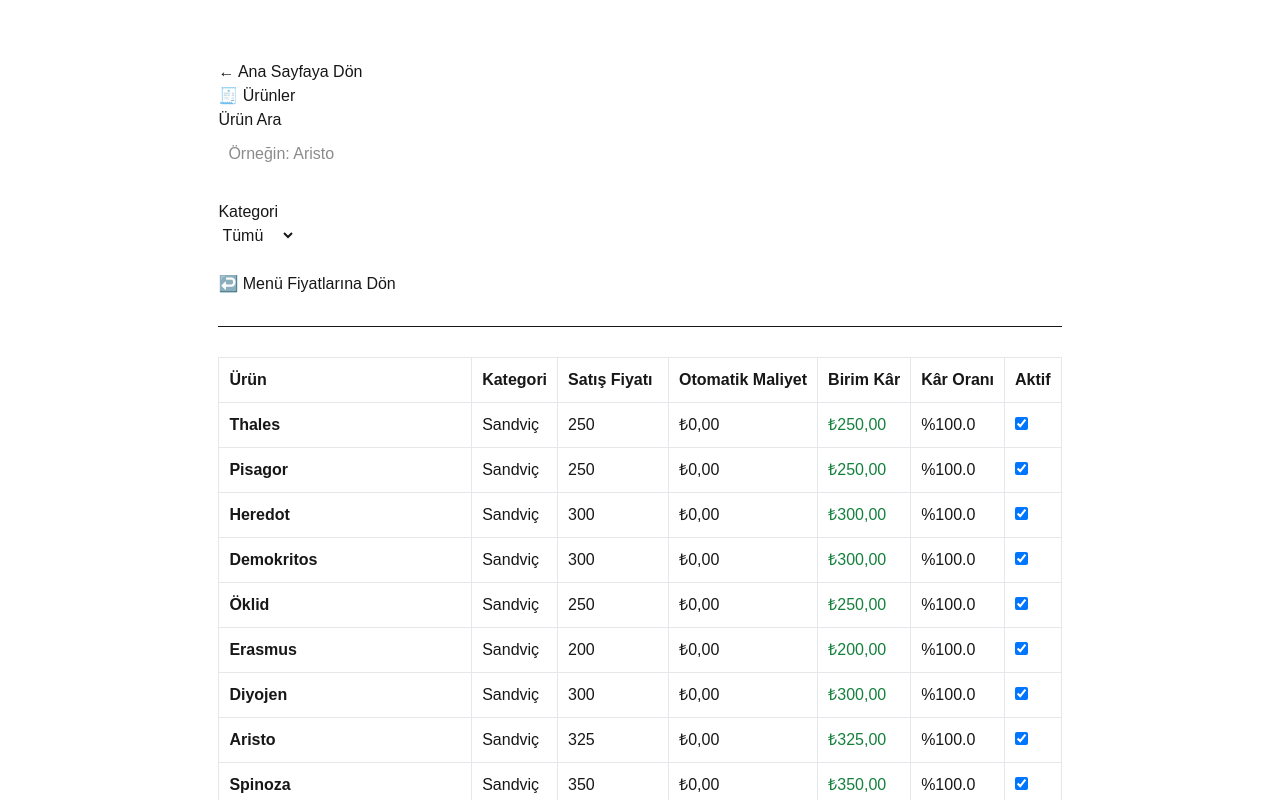
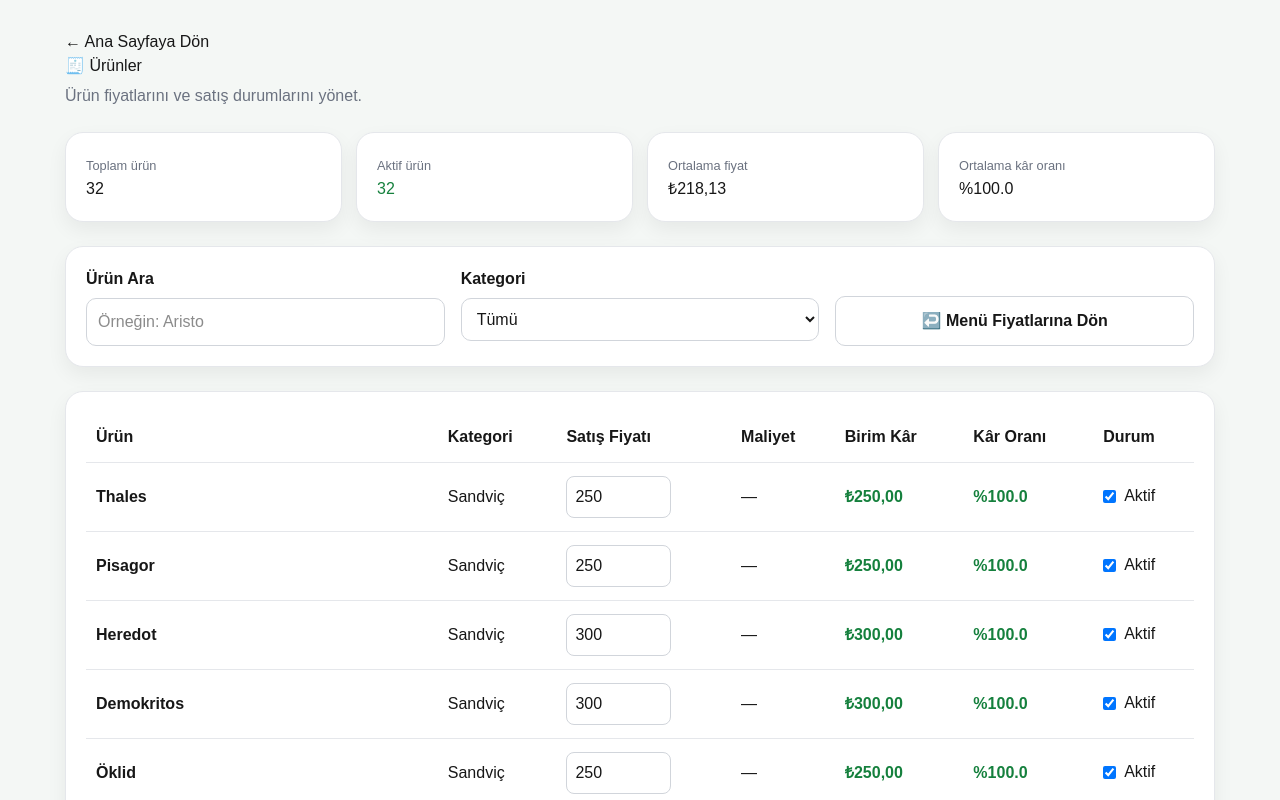
Before and after one commit to aristosandwich/aristo-yonetim-sistemi, a Next.js app: page /urunler in a window 1280 px wide. Shown: the top 800 px of the page. Built offline with nearby package versions, Linux system fonts and the light colour scheme.

Commit message:
Ürünler ekranı yenilendi

```diff
--- a/app/urunler/page.tsx
+++ b/app/urunler/page.tsx
@@ -2,6 +2,7 @@
 
 import Link from "next/link";
 import { useEffect, useMemo, useState } from "react";
+import { receteler } from "../data/receteler";
 
 type Kategori = "Sandviç" | "Salata" | "İçecek" | "Ek Ürün";
 
@@ -16,97 +17,353 @@ type Urun = {
 
 type Malzeme = {
   id: number;
+  ad: string;
+  kullanimAlani: "Sandviç" | "Salata";
+  gramaj: number;
   birimFiyat: number;
-};
-
-type ReceteSatiri = {
-  malzemeId: number;
-  gramaj: number;
-};
-
-type Recete = {
-  urunId: number;
-  malzemeler: ReceteSatiri[];
+  kalori100Gr: number;
 };
 
 const varsayilanUrunler: Urun[] = [
-  { id: 1, ad: "Thales", kategori: "Sandviç", satisFiyati: 250, maliyet: 0, aktif: true },
-  { id: 2, ad: "Pisagor", kategori: "Sandviç", satisFiyati: 250, maliyet: 0, aktif: true },
-  { id: 3, ad: "Heredot", kategori: "Sandviç", satisFiyati: 300, maliyet: 0, aktif: true },
-  { id: 4, ad: "Demokritos", kategori: "Sandviç", satisFiyati: 300, maliyet: 0, aktif: true },
-  { id: 5, ad: "Öklid", kategori: "Sandviç", satisFiyati: 250, maliyet: 0, aktif: true },
-  { id: 6, ad: "Erasmus", kategori: "Sandviç", satisFiyati: 200, maliyet: 0, aktif: true },
-  { id: 7, ad: "Diyojen", kategori: "Sandviç", satisFiyati: 300, maliyet: 0, aktif: true },
-  { id: 8, ad: "Aristo", kategori: "Sandviç", satisFiyati: 325, maliyet: 0, aktif: true },
-  { id: 9, ad: "Spinoza", kategori: "Sandviç", satisFiyati: 350, maliyet: 0, aktif: true },
-  { id: 10, ad: "Sokrates", kategori: "Sandviç", satisFiyati: 300, maliyet: 0, aktif: true },
-  { id: 11, ad: "Kopernik", kategori: "Sandviç", satisFiyati: 300, maliyet: 0, aktif: true },
-  { id: 12, ad: "Platon", kategori: "Sandviç", satisFiyati: 400, maliyet: 0, aktif: true },
-  { id: 13, ad: "Heraklitos", kategori: "Sandviç", satisFiyati: 250, maliyet: 0, aktif: true },
-
-  { id: 14, ad: "Ton Balıklı Salata", kategori: "Salata", satisFiyati: 400, maliyet: 0, aktif: true },
-  { id: 15, ad: "Tulum Peynirli & Cevizli Salata", kategori: "Salata", satisFiyati: 400, maliyet: 0, aktif: true },
-  { id: 16, ad: "Hellim Salata", kategori: "Salata", satisFiyati: 400, maliyet: 0, aktif: true },
-  { id: 17, ad: "Akdeniz Salata", kategori: "Salata", satisFiyati: 400, maliyet: 0, aktif: true },
-  { id: 18, ad: "Aristo Club Salata", kategori: "Salata", satisFiyati: 400, maliyet: 0, aktif: true },
-
-  { id: 19, ad: "Portakal Suyu %100", kategori: "İçecek", satisFiyati: 125, maliyet: 0, aktif: true },
-  { id: 20, ad: "Ayran", kategori: "İçecek", satisFiyati: 75, maliyet: 0, aktif: true },
-  { id: 21, ad: "Coca-Cola", kategori: "İçecek", satisFiyati: 100, maliyet: 0, aktif: true },
-  { id: 22, ad: "Coca-Cola Zero", kategori: "İçecek", satisFiyati: 100, maliyet: 0, aktif: true },
-  { id: 23, ad: "Cappy Karışık Meyve Suyu", kategori: "İçecek", satisFiyati: 100, maliyet: 0, aktif: true },
-  { id: 24, ad: "Cappy Vişne Meyve Suyu", kategori: "İçecek", satisFiyati: 100, maliyet: 0, aktif: true },
-  { id: 25, ad: "Fanta", kategori: "İçecek", satisFiyati: 100, maliyet: 0, aktif: true },
-  { id: 26, ad: "Sprite", kategori: "İçecek", satisFiyati: 100, maliyet: 0, aktif: true },
-  { id: 27, ad: "Fuse Tea Limon", kategori: "İçecek", satisFiyati: 100, maliyet: 0, aktif: true },
-  { id: 28, ad: "Fuse Tea Şeftali", kategori: "İçecek", satisFiyati: 100, maliyet: 0, aktif: true },
-  { id: 29, ad: "Sade Soda", kategori: "İçecek", satisFiyati: 30, maliyet: 0, aktif: true },
-  { id: 30, ad: "Su", kategori: "İçecek", satisFiyati: 20, maliyet: 0, aktif: true },
-  { id: 31, ad: "Filtre Kahve", kategori: "İçecek", satisFiyati: 125, maliyet: 0, aktif: true },
-
-  { id: 32, ad: "Esmer Baget Farkı", kategori: "Ek Ürün", satisFiyati: 30, maliyet: 0, aktif: true },
+  {
+    id: 1,
+    ad: "Thales",
+    kategori: "Sandviç",
+    satisFiyati: 250,
+    maliyet: 0,
+    aktif: true,
+  },
+  {
+    id: 2,
+    ad: "Pisagor",
+    kategori: "Sandviç",
+    satisFiyati: 250,
+    maliyet: 0,
+    aktif: true,
+  },
+  {
+    id: 3,
+    ad: "Heredot",
+    kategori: "Sandviç",
+    satisFiyati: 300,
+    maliyet: 0,
+    aktif: true,
+  },
+  {
+    id: 4,
+    ad: "Demokritos",
+    kategori: "Sandviç",
+    satisFiyati: 300,
+    maliyet: 0,
+    aktif: true,
+  },
+  {
+    id: 5,
+    ad: "Öklid",
+    kategori: "Sandviç",
+    satisFiyati: 250,
+    maliyet: 0,
+    aktif: true,
+  },
+  {
+    id: 6,
+    ad: "Erasmus",
+    kategori: "Sandviç",
+    satisFiyati: 200,
+    maliyet: 0,
+    aktif: true,
+  },
+  {
+    id: 7,
+    ad: "Diyojen",
+    kategori: "Sandviç",
+    satisFiyati: 300,
+    maliyet: 0,
+    aktif: true,
+  },
+  {
+    id: 8,
+    ad: "Aristo",
+    kategori: "Sandviç",
+    satisFiyati: 325,
+    maliyet: 0,
+    aktif: true,
+  },
+  {
+    id: 9,
+    ad: "Spinoza",
+    kategori: "Sandviç",
+    satisFiyati: 350,
+    maliyet: 0,
+    aktif: true,
+  },
+  {
+    id: 10,
+    ad: "Sokrates",
+    kategori: "Sandviç",
+    satisFiyati: 300,
+    maliyet: 0,
+    aktif: true,
+  },
+  {
+    id: 11,
+    ad: "Kopernik",
+    kategori: "Sandviç",
+    satisFiyati: 300,
+    maliyet: 0,
+    aktif: true,
+  },
+  {
+    id: 12,
+    ad: "Platon",
+    kategori: "Sandviç",
+    satisFiyati: 400,
+    maliyet: 0,
+    aktif: true,
+  },
+  {
+    id: 13,
+    ad: "Heraklitos",
+    kategori: "Sandviç",
+    satisFiyati: 250,
+    maliyet: 0,
+    aktif: true,
+  },
+  {
+    id: 14,
+    ad: "Ton Balıklı Salata",
+    kategori: "Salata",
+    satisFiyati: 400,
+    maliyet: 0,
+    aktif: true,
+  },
+  {
+    id: 15,
+    ad: "Tulum Peynirli & Cevizli Salata",
+    kategori: "Salata",
+    satisFiyati: 400,
+    maliyet: 0,
+    aktif: true,
+  },
+  {
+    id: 16,
+    ad: "Hellim Salata",
+    kategori: "Salata",
+    satisFiyati: 400,
+    maliyet: 0,
+    aktif: true,
+  },
+  {
+    id: 17,
+    ad: "Akdeniz Salata",
+    kategori: "Salata",
+    satisFiyati: 400,
+    maliyet: 0,
+    aktif: true,
+  },
+  {
+    id: 18,
+    ad: "Aristo Club Salata",
+    kategori: "Salata",
+    satisFiyati: 400,
+    maliyet: 0,
+    aktif: true,
+  },
+  {
+    id: 19,
+    ad: "Portakal Suyu %100",
+    kategori: "İçecek",
+    satisFiyati: 125,
+    maliyet: 0,
+    aktif: true,
+  },
+  {
+    id: 20,
+    ad: "Ayran",
+    kategori: "İçecek",
+    satisFiyati: 75,
+    maliyet: 0,
+    aktif: true,
+  },
+  {
+    id: 21,
+    ad: "Coca-Cola",
+    kategori: "İçecek",
+    satisFiyati: 100,
+    maliyet: 0,
+    aktif: true,
+  },
+  {
+    id: 22,
+    ad: "Coca-Cola Zero",
+    kategori: "İçecek",
+    satisFiyati: 100,
+    maliyet: 0,
+    aktif: true,
+  },
+  {
+    id: 23,
+    ad: "Cappy Karışık Meyve Suyu",
+    kategori: "İçecek",
+    satisFiyati: 100,
+    maliyet: 0,
+    aktif: true,
+  },
+  {
+    id: 24,
+    ad: "Cappy Vişne Meyve Suyu",
+    kategori: "İçecek",
+    satisFiyati: 100,
+    maliyet: 0,
+    aktif: true,
+  },
+  {
+    id: 25,
+    ad: "Fanta",
+    kategori: "İçecek",
+    satisFiyati: 100,
+    maliyet: 0,
+    aktif: true,
+  },
+  {
+    id: 26,
+    ad: "Sprite",
+    kategori: "İçecek",
+    satisFiyati: 100,
+    maliyet: 0,
+    aktif: true,
+  },
+  {
+    id: 27,
+    ad: "Fuse Tea Limon",
+    kategori: "İçecek",
+    satisFiyati: 100,
+    maliyet: 0,
+    aktif: true,
+  },
+  {
+    id: 28,
+    ad: "Fuse Tea Şeftali",
+    kategori: "İçecek",
+    satisFiyati: 100,
+    maliyet: 0,
+    aktif: true,
+  },
+  {
+    id: 29,
+    ad: "Sade Soda",
+    kategori: "İçecek",
+    satisFiyati: 30,
+    maliyet: 0,
+    aktif: true,
+  },
+  {
+    id: 30,
+    ad: "Su",
+    kategori: "İçecek",
+    satisFiyati: 20,
+    maliyet: 0,
+    aktif: true,
+  },
+  {
+    id: 31,
+    ad: "Filtre Kahve",
+    kategori: "İçecek",
+    satisFiyati: 125,
+    maliyet: 0,
+    aktif: true,
+  },
+  {
+    id: 32,
+    ad: "Esmer Baget Farkı",
+    kategori: "Ek Ürün",
+    satisFiyati: 30,
+    maliyet: 0,
+    aktif: true,
+  },
 ];
 
 export default function Urunler() {
   const [urunler, setUrunler] = useState<Urun[]>([]);
   const [malzemeler, setMalzemeler] = useState<Malzeme[]>([]);
-  const [receteler, setReceteler] = useState<Recete[]>([]);
   const [arama, setArama] = useState("");
-  const [kategori, setKategori] = useState<"Tümü" | Kategori>("Tümü");
+  const [kategori, setKategori] = useState<"Tümü" | Kategori>(
+    "Tümü"
+  );
 
   useEffect(() => {
-    const kayitliUrunler = localStorage.getItem("aristo-urunler");
+    const kayitliUrunler: Urun[] = JSON.parse(
+      localStorage.getItem("aristo-urunler") || "[]"
+    );
 
-    if (kayitliUrunler) {
-      setUrunler(JSON.parse(kayitliUrunler));
-    } else {
-      setUrunler(varsayilanUrunler);
+    const birlestirilmisUrunler = varsayilanUrunler.map(
+      (varsayilanUrun) => {
+        const kayitliUrun = kayitliUrunler.find(
+          (urun) => urun.id === varsayilanUrun.id
+        );
+
+        if (!kayitliUrun) {
+          return varsayilanUrun;
+        }
+
+        return {
+          ...varsayilanUrun,
+          satisFiyati: Number(
+            kayitliUrun.satisFiyati ??
+              varsayilanUrun.satisFiyati
+          ),
+          aktif: kayitliUrun.aktif ?? varsayilanUrun.aktif,
+        };
+      }
+    );
+
+    setUrunler(birlestirilmisUrunler);
+
     localStorage.setItem(
       "aristo-urunler",
-        JSON.stringify(varsayilanUrunler)
+      JSON.stringify(birlestirilmisUrunler)
+    );
+
+    const kayitliMalzemeler: Malzeme[] = JSON.parse(
+      localStorage.getItem("aristo-malzemeler") || "[]"
+    );
+
+    setMalzemeler(kayitliMalzemeler);
+  }, []);
+
+  function urunleriKaydet(yeniListe: Urun[]) {
+    setUrunler(yeniListe);
+
+    localStorage.setItem(
+      "aristo-urunler",
+      JSON.stringify(yeniListe)
     );
   }
 
-    setMalzemeler(
-      JSON.parse(localStorage.getItem("aristo-malzemeler") || "[]")
+  function fiyatGuncelle(id: number, fiyat: number) {
+    const yeniListe = urunler.map((urun) =>
+      urun.id === id
+        ? {
+            ...urun,
+            satisFiyati: Math.max(fiyat, 0),
+          }
+        : urun
     );
 
-    setReceteler(
-      JSON.parse(localStorage.getItem("aristo-receteler") || "[]")
-    );
-  }, []);
+    urunleriKaydet(yeniListe);
+  }
 
-  function guncelle(
-    id: number,
-    alan: "satisFiyati" | "aktif",
-    deger: number | boolean
-  ) {
+  function aktiflikGuncelle(id: number, aktif: boolean) {
     const yeniListe = urunler.map((urun) =>
-      urun.id === id ? { ...urun, [alan]: deger } : urun
+      urun.id === id
+        ? {
+            ...urun,
+            aktif,
+          }
+        : urun
     );
 
-    setUrunler(yeniListe);
-    localStorage.setItem("aristo-urunler", JSON.stringify(yeniListe));
+    urunleriKaydet(yeniListe);
   }
 
   function varsayilanaDon() {
@@ -116,39 +373,67 @@ export default function Urunler() {
 
     if (!onay) return;
 
-    setUrunler(varsayilanUrunler);
-    localStorage.setItem(
-      "aristo-urunler",
-      JSON.stringify(varsayilanUrunler)
-    );
+    urunleriKaydet(varsayilanUrunler);
   }
 
-  function maliyetHesapla(urunId: number) {
+  function maliyetHesapla(urun: Urun) {
     const recete = receteler.find(
-      (kayit) => kayit.urunId === urunId
+      (kayit) => kayit.urun === urun.ad
     );
 
-    if (!recete) return 0;
+    if (!recete) {
+      return 0;
+    }
+
+    const kullanimAlani =
+      urun.kategori === "Salata" ? "Salata" : "Sandviç";
 
     return recete.malzemeler.reduce((toplam, satir) => {
-      const malzeme = malzemeler.find(
-        (kayit) => kayit.id === satir.malzemeId
+      const ayniIsimliMalzemeler = malzemeler.filter(
+        (malzeme) => malzeme.ad === satir.malzeme
       );
 
-      if (!malzeme) return toplam;
+      const malzeme =
+        ayniIsimliMalzemeler.find(
+          (kayit) =>
+            kayit.kullanimAlani === kullanimAlani
+        ) || ayniIsimliMalzemeler[0];
+
+      if (!malzeme) {
+        return toplam;
+      }
 
       return (
         toplam +
         (Number(malzeme.birimFiyat || 0) / 1000) *
-          Number(satir.gramaj || 0)
+          Number(satir.gram || 0)
       );
     }, 0);
   }
 
+  const hesaplananUrunler = useMemo(() => {
+    return urunler.map((urun) => {
+      const maliyet = maliyetHesapla(urun);
+      const kar = Number(urun.satisFiyati || 0) - maliyet;
+
+      const karOrani =
+        urun.satisFiyati > 0
+          ? (kar / urun.satisFiyati) * 100
+          : 0;
+
+      return {
+        ...urun,
+        maliyet,
+        kar,
+        karOrani,
+      };
+    });
+  }, [urunler, malzemeler]);
+
   const filtrelenmisUrunler = useMemo(() => {
     const aranan = arama.trim().toLocaleLowerCase("tr-TR");
 
-    return urunler.filter((urun) => {
+    return hesaplananUrunler.filter((urun) => {
       const kategoriUygun =
         kategori === "Tümü" || urun.kategori === kategori;
 
@@ -158,7 +443,28 @@ export default function Urunler() {
 
       return kategoriUygun && aramaUygun;
     });
-  }, [urunler, arama, kategori]);
+  }, [hesaplananUrunler, arama, kategori]);
+
+  const aktifUrunSayisi = urunler.filter(
+    (urun) => urun.aktif
+  ).length;
+
+  const ortalamaFiyat =
+    urunler.length > 0
+      ? urunler.reduce(
+          (toplam, urun) =>
+            toplam + Number(urun.satisFiyati || 0),
+          0
+        ) / urunler.length
+      : 0;
+
+  const ortalamaKarOrani =
+    hesaplananUrunler.length > 0
+      ? hesaplananUrunler.reduce(
+          (toplam, urun) => toplam + urun.karOrani,
+          0
+        ) / hesaplananUrunler.length
+      : 0;
 
   const para = (tutar: number) =>
     new Intl.NumberFormat("tr-TR", {
@@ -166,45 +472,144 @@ export default function Urunler() {
       currency: "TRY",
     }).format(tutar);
 
+  const kartStili = {
+    background: "#ffffff",
+    border: "1px solid #e5e7eb",
+    borderRadius: "18px",
+    padding: "20px",
+    boxShadow: "0 8px 20px rgba(0,0,0,0.06)",
+  };
+
+  const alanStili = {
+    width: "100%",
+    padding: "11px",
+    border: "1px solid #d1d5db",
+    borderRadius: "10px",
+    boxSizing: "border-box" as const,
+    background: "#ffffff",
+  };
+
   return (
     <main
       style={{
-        maxWidth: "1050px",
-        margin: "40px auto",
-        padding: "20px",
+        minHeight: "100vh",
+        background: "#f4f7f5",
+        padding: "30px 18px",
         fontFamily: "Arial, sans-serif",
       }}
     >
+      <div style={{ maxWidth: "1150px", margin: "0 auto" }}>
         <Link href="/">← Ana Sayfaya Dön</Link>
 
-      <h1>🧾 Ürünler</h1>
+        <h1 style={{ marginBottom: "6px" }}>🧾 Ürünler</h1>
 
-      <label>Ürün Ara</label>
-      <br />
+        <p
+          style={{
+            marginTop: 0,
+            marginBottom: "24px",
+            color: "#6b7280",
+          }}
+        >
+          Ürün fiyatlarını ve satış durumlarını yönet.
+        </p>
+
+        <section
+          style={{
+            display: "grid",
+            gridTemplateColumns:
+              "repeat(auto-fit, minmax(190px, 1fr))",
+            gap: "14px",
+            marginBottom: "24px",
+          }}
+        >
+          <div style={kartStili}>
+            <small style={{ color: "#6b7280" }}>
+              Toplam ürün
+            </small>
+            <h2 style={{ marginBottom: 0 }}>
+              {urunler.length}
+            </h2>
+          </div>
+
+          <div style={kartStili}>
+            <small style={{ color: "#6b7280" }}>
+              Aktif ürün
+            </small>
+            <h2
+              style={{
+                marginBottom: 0,
+                color: "#15803d",
+              }}
+            >
+              {aktifUrunSayisi}
+            </h2>
+          </div>
+
+          <div style={kartStili}>
+            <small style={{ color: "#6b7280" }}>
+              Ortalama fiyat
+            </small>
+            <h2 style={{ marginBottom: 0 }}>
+              {para(ortalamaFiyat)}
+            </h2>
+          </div>
+
+          <div style={kartStili}>
+            <small style={{ color: "#6b7280" }}>
+              Ortalama kâr oranı
+            </small>
+            <h2 style={{ marginBottom: 0 }}>
+              %{ortalamaKarOrani.toFixed(1)}
+            </h2>
+          </div>
+        </section>
+
+        <section
+          style={{
+            ...kartStili,
+            display: "grid",
+            gridTemplateColumns:
+              "repeat(auto-fit, minmax(220px, 1fr))",
+            gap: "16px",
+            marginBottom: "24px",
+          }}
+        >
+          <div>
+            <label>
+              <strong>Ürün Ara</strong>
+            </label>
 
             <input
               value={arama}
-        onChange={(event) => setArama(event.target.value)}
+              onChange={(event) =>
+                setArama(event.target.value)
+              }
               placeholder="Örneğin: Aristo"
               style={{
-          width: "100%",
-          maxWidth: "400px",
-          padding: "10px",
-          boxSizing: "border-box",
+                ...alanStili,
+                marginTop: "7px",
               }}
             />
+          </div>
 
-      <br />
-      <br />
-
-      <label>Kategori</label>
-      <br />
+          <div>
+            <label>
+              <strong>Kategori</strong>
+            </label>
 
             <select
               value={kategori}
               onChange={(event) =>
-          setKategori(event.target.value as "Tümü" | Kategori)
+                setKategori(
+                  event.target.value as
+                    | "Tümü"
+                    | Kategori
+                )
               }
+              style={{
+                ...alanStili,
+                marginTop: "7px",
+              }}
             >
               <option>Tümü</option>
               <option>Sandviç</option>
@@ -212,22 +617,42 @@ export default function Urunler() {
               <option>İçecek</option>
               <option>Ek Ürün</option>
             </select>
+          </div>
 
-      <br />
-      <br />
-
-      <button onClick={varsayilanaDon}>
+          <div
+            style={{
+              display: "flex",
+              alignItems: "flex-end",
+            }}
+          >
+            <button
+              onClick={varsayilanaDon}
+              style={{
+                width: "100%",
+                padding: "12px",
+                border: "1px solid #d1d5db",
+                borderRadius: "10px",
+                background: "#ffffff",
+                fontWeight: "bold",
+                cursor: "pointer",
+              }}
+            >
               ↩️ Menü Fiyatlarına Dön
             </button>
+          </div>
+        </section>
 
-      <hr style={{ margin: "30px 0" }} />
-
-      <div style={{ overflowX: "auto" }}>
+        <section style={kartStili}>
+          <div
+            style={{
+              overflowX: "auto",
+            }}
+          >
             <table
               style={{
                 width: "100%",
+                minWidth: "900px",
                 borderCollapse: "collapse",
-            minWidth: "800px",
               }}
             >
               <thead>
@@ -235,25 +660,21 @@ export default function Urunler() {
                   <th style={hucre}>Ürün</th>
                   <th style={hucre}>Kategori</th>
                   <th style={hucre}>Satış Fiyatı</th>
-              <th style={hucre}>Otomatik Maliyet</th>
+                  <th style={hucre}>Maliyet</th>
                   <th style={hucre}>Birim Kâr</th>
                   <th style={hucre}>Kâr Oranı</th>
-              <th style={hucre}>Aktif</th>
+                  <th style={hucre}>Durum</th>
                 </tr>
               </thead>
 
               <tbody>
-            {filtrelenmisUrunler.map((urun) => {
-              const maliyet = maliyetHesapla(urun.id);
-              const kar = urun.satisFiyati - maliyet;
-
-              const karOrani =
-                urun.satisFiyati > 0
-                  ? (kar / urun.satisFiyati) * 100
-                  : 0;
-
-              return (
-                <tr key={urun.id}>
+                {filtrelenmisUrunler.map((urun) => (
+                  <tr
+                    key={urun.id}
+                    style={{
+                      opacity: urun.aktif ? 1 : 0.5,
+                    }}
+                  >
                     <td style={hucre}>
                       <strong>{urun.ad}</strong>
                     </td>
@@ -266,54 +687,102 @@ export default function Urunler() {
                         min="0"
                         value={urun.satisFiyati}
                         onChange={(event) =>
-                        guncelle(
+                          fiyatGuncelle(
                             urun.id,
-                          "satisFiyati",
                             Number(event.target.value)
                           )
                         }
-                      style={{ width: "90px" }}
+                        style={{
+                          width: "105px",
+                          padding: "8px",
+                          border: "1px solid #d1d5db",
+                          borderRadius: "8px",
+                        }}
                       />
                     </td>
 
-                  <td style={hucre}>{para(maliyet)}</td>
+                    <td style={hucre}>
+                      {urun.maliyet > 0
+                        ? para(urun.maliyet)
+                        : "—"}
+                    </td>
 
                     <td
                       style={{
                         ...hucre,
-                      color: kar >= 0 ? "#15803d" : "#b91c1c",
+                        color:
+                          urun.kar >= 0
+                            ? "#15803d"
+                            : "#b91c1c",
+                        fontWeight: "bold",
                       }}
                     >
-                    {para(kar)}
+                      {para(urun.kar)}
                     </td>
 
-                  <td style={hucre}>%{karOrani.toFixed(1)}</td>
+                    <td
+                      style={{
+                        ...hucre,
+                        color:
+                          urun.karOrani >= 50
+                            ? "#15803d"
+                            : urun.karOrani >= 0
+                            ? "#b45309"
+                            : "#b91c1c",
+                        fontWeight: "bold",
+                      }}
+                    >
+                      %{urun.karOrani.toFixed(1)}
+                    </td>
 
                     <td style={hucre}>
+                      <label
+                        style={{
+                          display: "inline-flex",
+                          alignItems: "center",
+                          gap: "8px",
+                          cursor: "pointer",
+                        }}
+                      >
                         <input
                           type="checkbox"
                           checked={urun.aktif}
                           onChange={(event) =>
-                        guncelle(
+                            aktiflikGuncelle(
                               urun.id,
-                          "aktif",
                               event.target.checked
                             )
                           }
                         />
+
+                        {urun.aktif ? "Aktif" : "Pasif"}
+                      </label>
                     </td>
                   </tr>
-              );
-            })}
+                ))}
               </tbody>
             </table>
+          </div>
+
+          {filtrelenmisUrunler.length === 0 && (
+            <p
+              style={{
+                textAlign: "center",
+                color: "#6b7280",
+                padding: "25px",
+              }}
+            >
+              Ürün bulunamadı.
+            </p>
+          )}
+        </section>
       </div>
     </main>
   );
 }
 
 const hucre = {
-  border: "1px solid #e5e7eb",
-  padding: "10px",
+  borderBottom: "1px solid #e5e7eb",
+  padding: "13px 10px",
   textAlign: "left" as const,
 };
```
Lines whose indentation alone changed are shown as unchanged.
